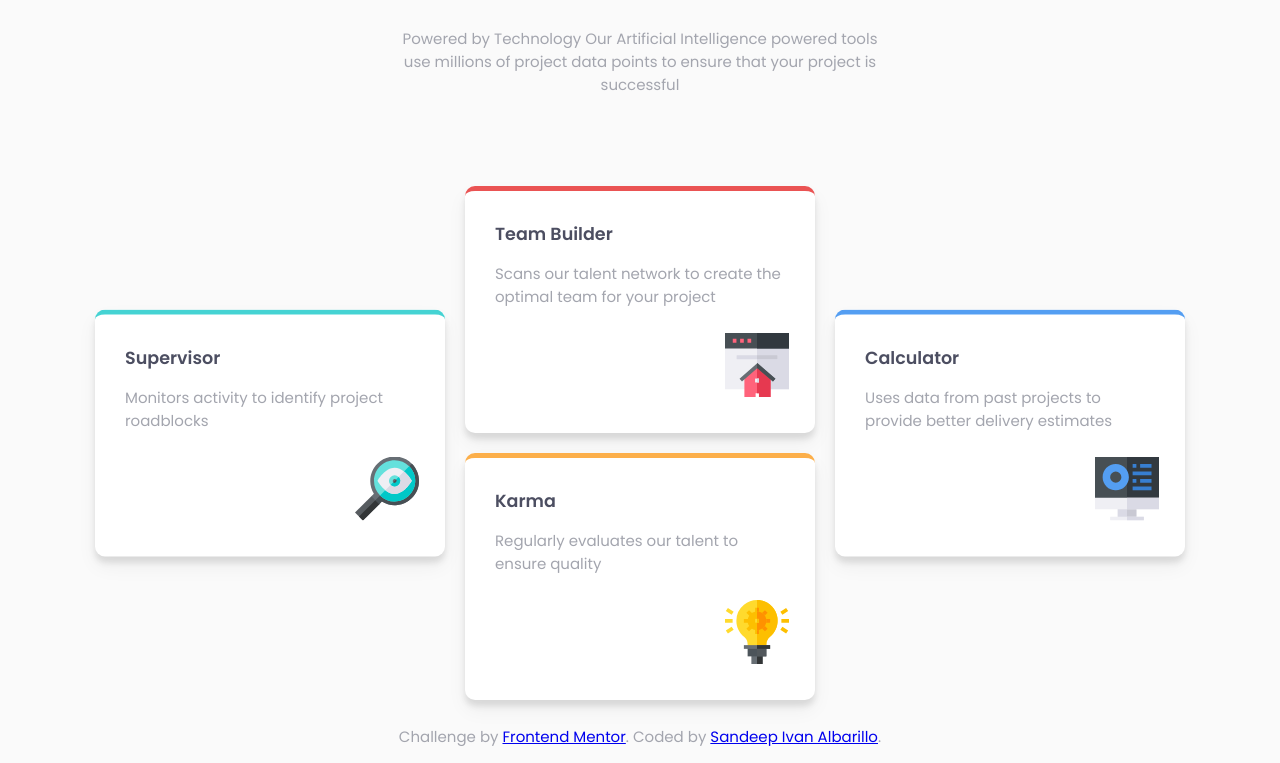
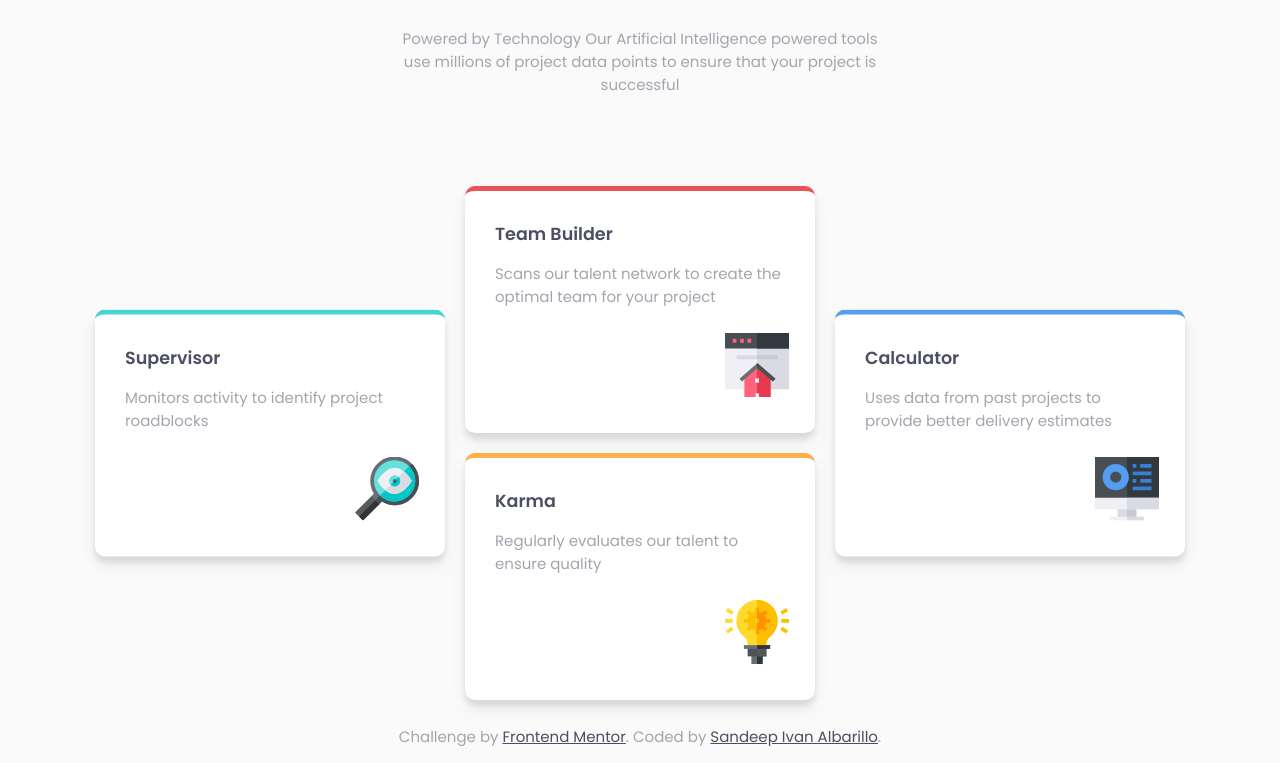
Before and after one commit to sandyivan/Four-card-feature-section-, a plain HTML site: page index.html in a window 1280 px wide. Shown: the part 173-936 px from the top of the page. Drawn offline with Linux system fonts and the light colour scheme.

Commit message:
changed text color in footer section

```diff
--- a/CSS/styles.css
+++ b/CSS/styles.css
@@ -109,6 +109,11 @@ footer {
     text-align: center;
 }
 
+footer a {
+    color:  hsl(234, 12%, 34%);
+}
+
+
 
 /***** responsiveness in mobile **/
 
```
